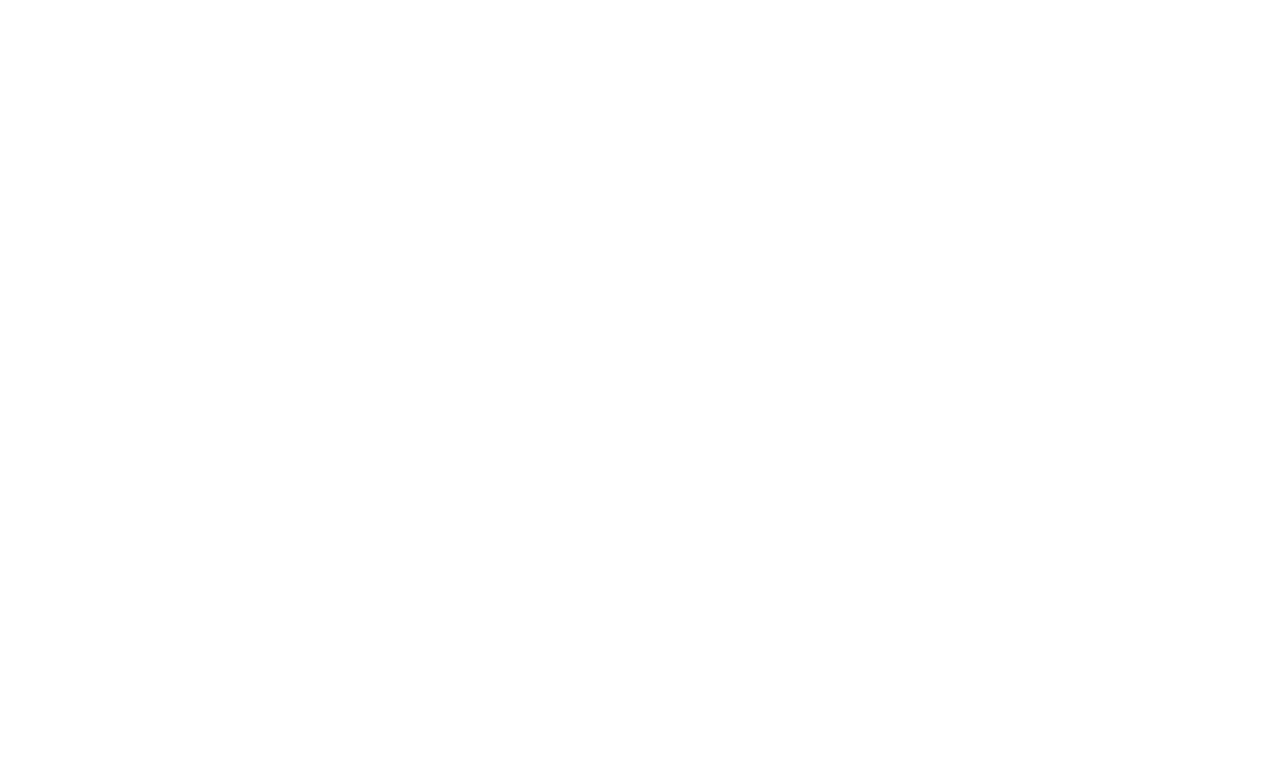
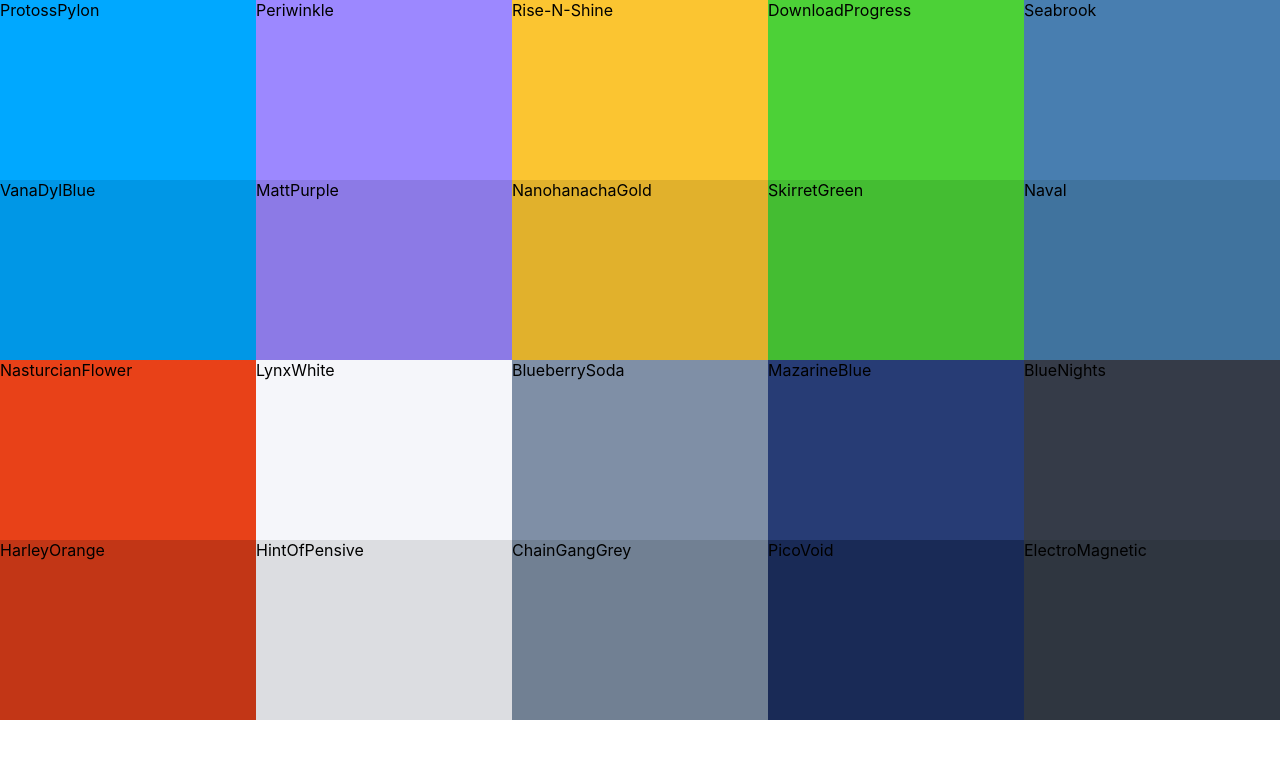
Before and after one commit to engrpatel21/color-picker, a React (Create React App) app: page / in a window 1280 px wide. Shown: the top 758 px of the page. Built offline with nearby package versions, Linux system fonts and the light colour scheme.

Commit message:
add color boxes

```diff
--- a/src/App.js
+++ b/src/App.js
@@ -1,11 +1,11 @@
-import Pallete from "./Pallete";
+import Pallete from "./Pallete/Pallete";
 import "./App.css";
 import seedColors from "./seedColors";
 
 function App() {
   return (
     <div >
-      <Pallete color={seedColors[4]} />
+      <Pallete {...seedColors[5]} />
     </div>
   );
 }
--- /dev/null
+++ b/src/ColorBox/ColorBox.css
@@ -0,0 +1,8 @@
+.ColorBox{
+    width: 20%;
+    height: 25%;
+    margin: 0 auto;
+    position: relative;
+    display: inline-block;
+    cursor: pointer;
+}
--- /dev/null
+++ b/src/ColorBox/ColorBox.jsx
@@ -0,0 +1,15 @@
+import React, { Component } from 'react';
+import './ColorBox.css'
+
+class ColorBox extends Component {
+    state = {  }
+    render() {
+        return (
+            <div style={{background: this.props.background}} className="ColorBox">
+                <span>{this.props.name}</span>
+            </div>
+         );
+    }
+}
+
+export default ColorBox;
--- /dev/null
+++ b/src/Pallete/Palette.css
@@ -0,0 +1,6 @@
+.Palette {
+    height: 100vh;
+}
+.Palette-colors{
+    height: 90%;
+}
--- a/src/Pallete.jsx
+++ b/src/Pallete/Pallete.jsx
@@ -1,13 +1,18 @@
 import React, { Component } from 'react';
+import ColorBox from '../ColorBox/ColorBox'
+import './Palette.css'
 
 class Palette extends Component {
    state = {  }
    render() {
+      const colorBoxes = this.props.colors.map((color, key) =>
+       <ColorBox background={color.color} name={color.name} key={key} ></ColorBox>
+      )
       return (
          <div className="Palette">
             {/* navBar */}
             <div className="Palette-colors">
-               {/* color boxes */}
+               {colorBoxes}
             </div>
             {/* footer */}
          </div>
```
Also changed, not shown: 1 other file (tests, documents, lock files or other folders).
